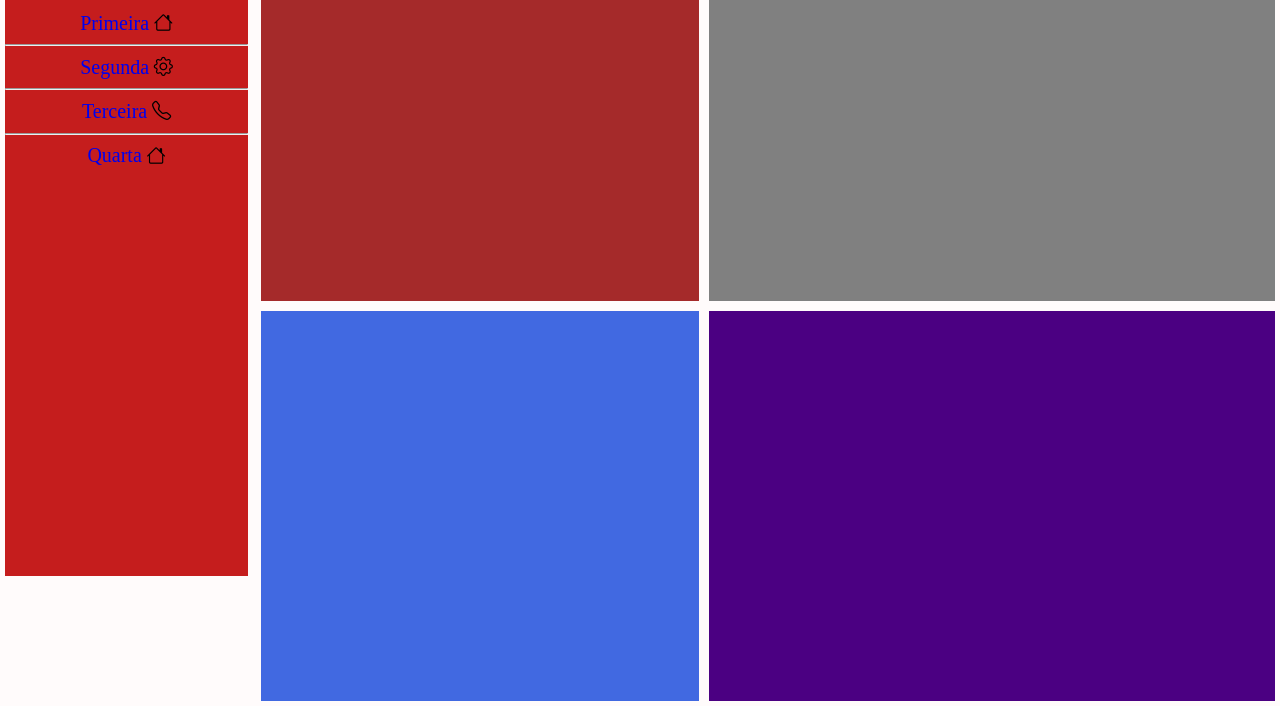
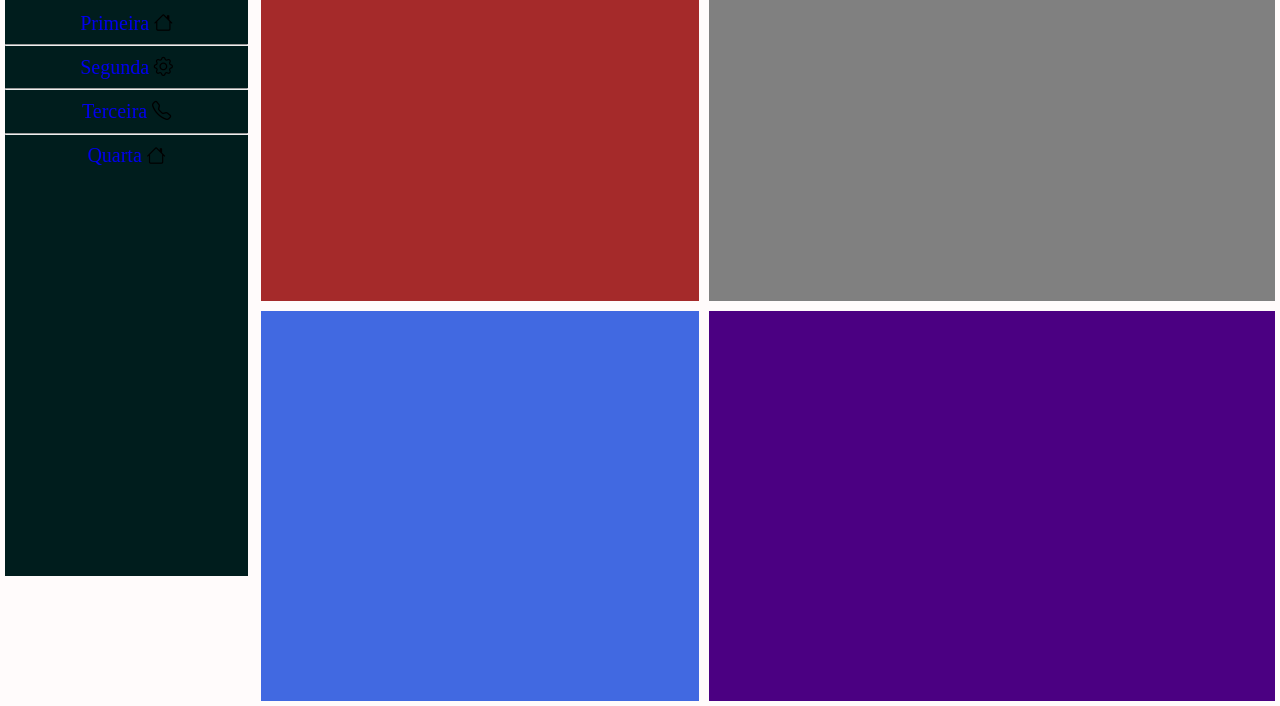
Before and after one commit to RyanFBertaglia/Search-Stocks, a plain HTML site: page index.html in a window 1280 px wide. Shown: the part 94-800 px from the top of the page. Drawn offline with nearby package versions, Linux system fonts and the light colour scheme.

Commit message:
Troca cor

```diff
--- a/style.css
+++ b/style.css
@@ -26,7 +26,7 @@ body{
         min-height: 800px;
     }
     #a{
-        background-color: rgb(197, 29, 29);
+        background-color: rgb(0, 29, 29);
         min-width: 5px;
         grid-area: a;
         margin: 5px;
```
